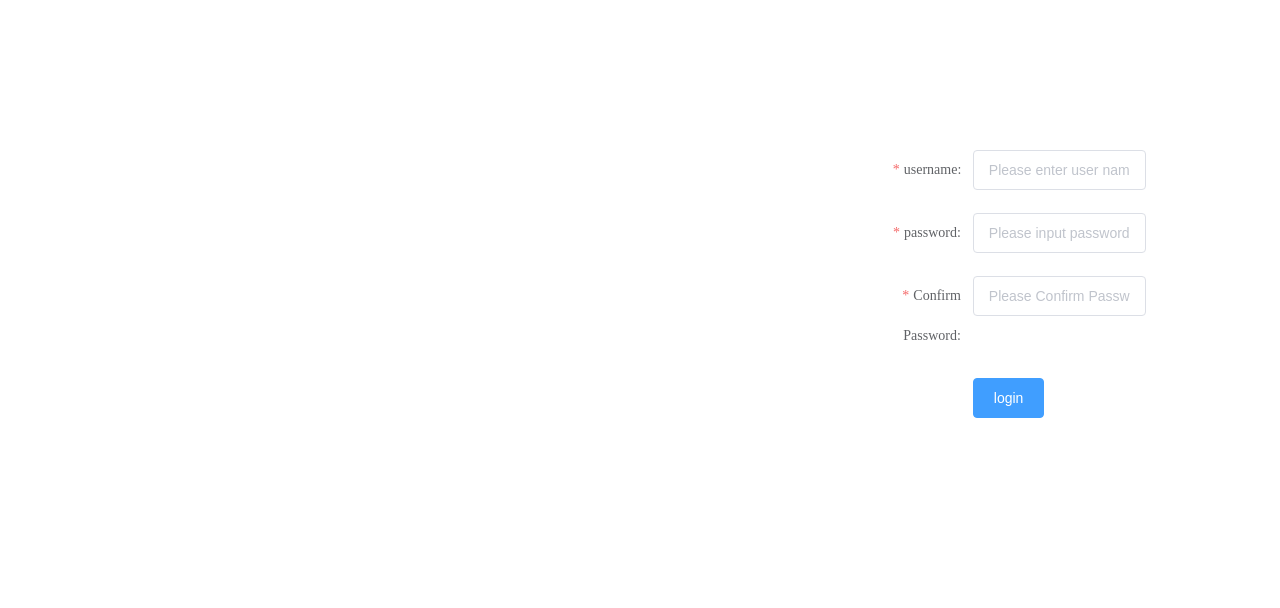
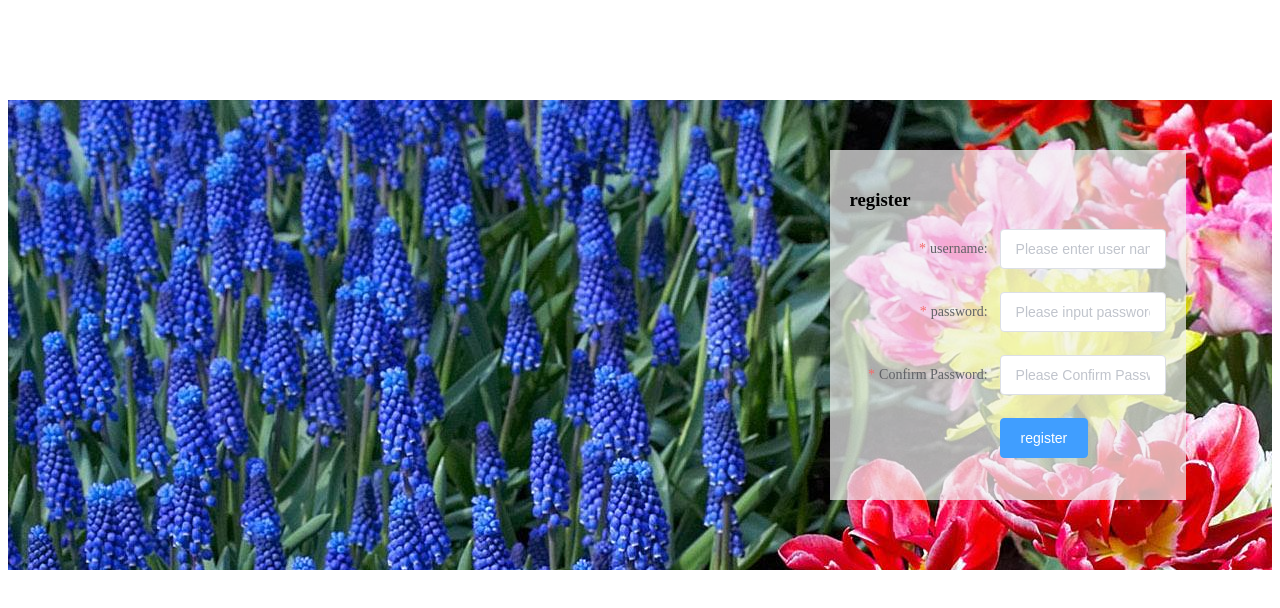
Before and after one commit to yun1lie/wanzid, a Vue app in the folder florist/florist_front/: page /#/register in a window 1280 px wide. Shown: the top 608 px of the page. Built offline with nearby package versions, Linux system fonts and the light colour scheme.

Commit message:
修改样式

```diff
--- a/florist/florist_front/src/views/login/login.vue
+++ b/florist/florist_front/src/views/login/login.vue
@@ -2,6 +2,7 @@
   <div class="login">
     <div class="longpic">
       <div class="loginform">
+        <h3>login</h3>
         <el-form ref="form" :rules="rules" :model="form" label-width="80px">
           <el-form-item label="username:" prop="username">
             <el-input
@@ -16,10 +17,9 @@
             ></el-input>
           </el-form-item>
           <el-form-item>
-            <el-button type="primary" @click="onSubmit('form')"
-              >login</el-button
-            >
-            <a href="">Registered account</a>
+            <el-button type="primary" @click="onSubmit('form')">login</el-button
+            ><br />
+            <router-link to="/register">Registered account</router-link>
           </el-form-item>
         </el-form>
       </div>
@@ -68,16 +68,16 @@ export default {
 <style>
 .longpic {
   background-image: url("flowerpic.jpeg");
-  height: 300px;
+  height: 400px;
 }
 .loginform {
   padding: 20px;
-  background-color: aliceblue;
+  background-color: rgb(242 242 242 / 70%);
   position: relative;
   top: 50px;
   margin-left: 70%;
   width: 20%;
-  height: 200px;
+  height: 270px;
   margin-top: 100px;
 }
 </style>
--- a/florist/florist_front/src/views/login/register.vue
+++ b/florist/florist_front/src/views/login/register.vue
@@ -2,7 +2,8 @@
   <div class="register">
     <div class="registerpic">
       <div class="regform">
-        <el-form ref="form" :model="form" label-width="80px" :rules="rules">
+        <h3>register</h3>
+        <el-form ref="form" :model="form" label-width="150px" :rules="rules">
           <el-form-item label="username:" prop="username">
             <el-input
               v-model="form.username"
@@ -25,7 +26,7 @@
           </el-form-item>
           <el-form-item>
             <el-button type="primary" @click="submitForm('form')"
-              >login</el-button
+              >register</el-button
             >
           </el-form-item>
         </el-form>
@@ -85,21 +86,23 @@ export default {
         }
       });
     },
-
   },
 };
 </script>
 
 <style>
-.longpic {
+.registerpic {
   background-image: url("flowerpic.jpeg");
+  height: 470px;
 }
 .regform {
+  padding: 20px;
+  background-color: rgb(242 242 242 / 70%);
   position: relative;
   top: 50px;
-  margin-left: 70%;
-  width: 20%;
-  height: 300px;
+  margin-left: 65%;
+  width: 25%;
+  height: 310px;
   margin-top: 100px;
 }
 </style>
```
